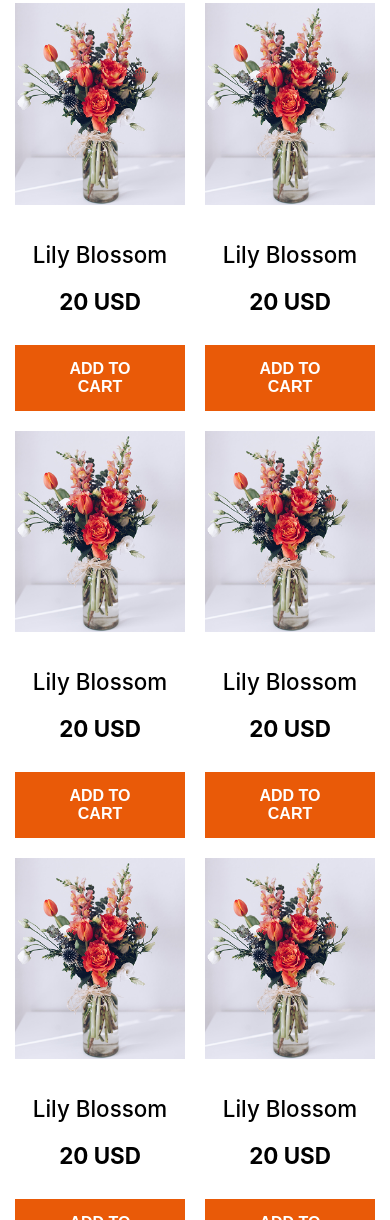
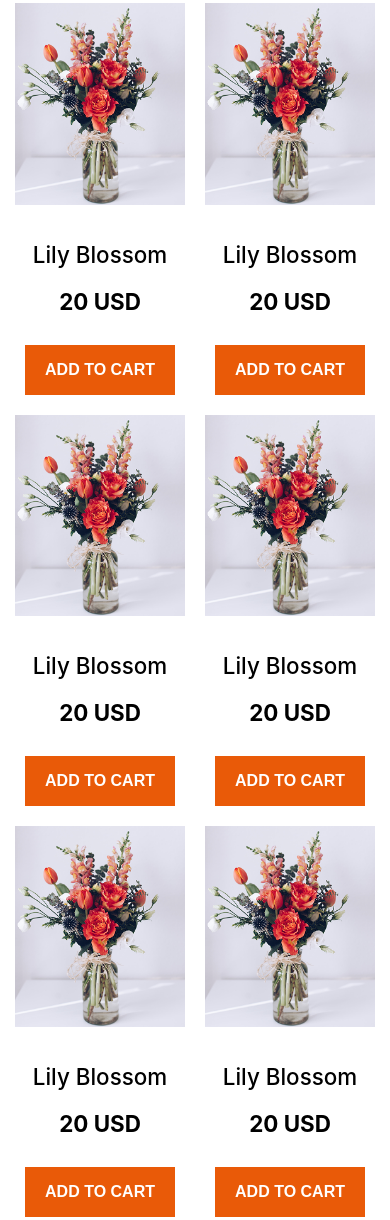
Before and after one commit to Razdee01/assignment-2, a plain HTML site: page index.html in a window 390 px wide. Shown: the part 1024-2244 px from the top of the page. Drawn offline with Linux system fonts and the light colour scheme.

Commit message:
grid-problem-solve

```diff
--- a/style/flower-market.css
+++ b/style/flower-market.css
@@ -23,6 +23,7 @@
     padding: 0px;
     box-sizing: border-box;
 
+
 }
 /* shared style */
 .text{
@@ -43,7 +44,7 @@
   color: white;
   font-size: 1rem;
   font-weight: 600;
-  padding: 19px 80px;
+  padding: 19px 65px;
   border: none;
 
 }
@@ -131,6 +132,7 @@
 }
 .card-container{
     text-align: center;
+    width: 100%;
 
 
 }
@@ -176,11 +178,13 @@
         font-size: 0.9rem;
     }
     .allcards{
-        grid-template-columns: repeat(auto-fit,minmax(160px, 1fr));
+        grid-template-columns: repeat(2, 1fr);
+
+
         width: 100%;
     }
     .btn{
-        padding:15px 40px;
+        padding: 16px 20px;
     }
     .navbar{
         flex-wrap: wrap;
```
